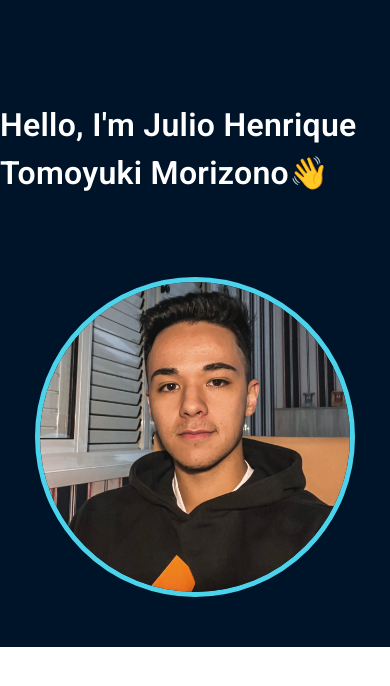
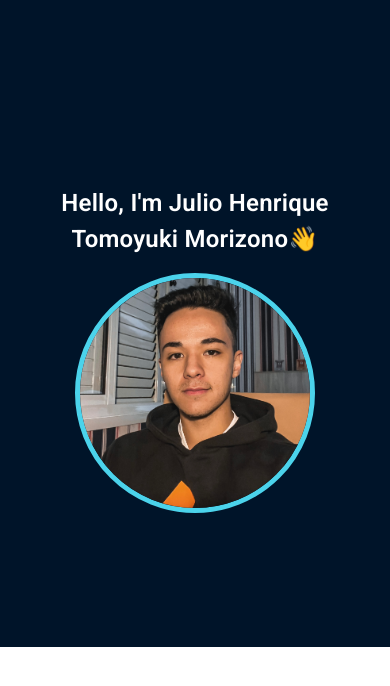
Before and after one commit to juliohtm08/my-portfolio, a React (Vite) app: page / in a window 390 px wide. Shown: the top 686 px of the page. Built offline with nearby package versions, Linux system fonts and the light colour scheme.

Commit message:
reorganizando as pastas

```diff
--- a/index.html
+++ b/index.html
@@ -2,8 +2,8 @@
 <html lang="en">
   <head>
     <meta charset="UTF-8" />
-    <!-- <link rel="icon" type="image/svg+xml" href="/vite.svg" />
-     --><meta name="viewport" content="width=device-width, initial-scale=1.0" />
+    <link rel="icon" type="image/svg+xml" href="/src/assets/icons/code.png" />
+     <meta name="viewport" content="width=device-width, initial-scale=1.0" />
     <title>Julio Henrique Tomoyuki Morizono</title>
   </head>
   <body>
--- a/src/pages/home/Home.jsx
+++ b/src/pages/home/Home.jsx
@@ -1,53 +1,8 @@
 import React from 'react';
-import { Box, Grid2, Typography } from '@mui/material';
-import { styled } from '@mui/material/styles';
-import perfil from '../../assets/images/perfil.png';
-import '../../styles/Home.css'; // Importe o arquivo CSS
-import '../../styles/App.css'; // Importe o arquivo CSS
-
-const Item = styled(Typography)(({ theme }) => ({
-  ...theme.typography.body2,
-  padding: theme.spacing(0),
-  color: 'var(--text-color)',
-}));
+import Presentation from '../../sections/Presentation';
 
 function Home() {
-  return (
-    <Box
-      sx={{
-        flexGrow: 1,
-        backgroundColor: 'var(--background-color)',
-        height: '70vh',
-        display: 'flex',
-        justifyContent: 'center',
-        alignItems: 'center',
-      }}
-    >
-      <Grid2
-        container
-        spacing={10}
-        sx={{
-          width: '100%',
-          maxWidth: '100%',
-          display: 'flex',
-          justifyContent: 'center',
-        }}
-      >
-        <Grid2 item xs={6} className="grid-item-style">
-          <Item>
-            <Typography sx={{ fontSize: '2rem', fontWeight: 600 }}>
-              Hello, I'm Julio Henrique Tomoyuki Morizono👋
-            </Typography>
-          </Item>
-        </Grid2>
-        <Grid2 item xs={6} className="grid-item-style">
-          <Item>
-            <img src={perfil} alt="Perfil" className="image-style" />
-          </Item>
-        </Grid2>
-      </Grid2>
-    </Box>
-  );
+  return <Presentation />;
 }
 
 export default Home;
--- /dev/null
+++ b/src/sections/Presentation.jsx
@@ -0,0 +1,64 @@
+import React from 'react';
+import { Box, Typography, styled, Grid2 } from '@mui/material';
+import perfil from '../assets/images/perfil.png';
+
+import '../styles/Presentation.css';
+
+function Presentation() {
+  const Item = styled(Typography)(({ theme }) => ({
+    ...theme.typography.body2,
+    padding: theme.spacing(0),
+    color: 'var(--text-color)',
+  }));
+  return (
+    <Box
+      sx={{
+        flexGrow: 1,
+        backgroundColor: 'var(--background-color)',
+        minHeight: '70vh',
+        display: 'flex',
+        justifyContent: 'center',
+        alignItems: 'center',
+        padding: { xs: 2, sm: 3, md: 4 },
+      }}
+    >
+      <Grid2
+        container
+        spacing={{ xs: 2, sm: 4, md: 6 }}
+        sx={{
+          width: '100%',
+          maxWidth: '1200px',
+          display: 'flex',
+          justifyContent: 'center',
+          alignItems: 'center',
+        }}
+      >
+        <Grid2 item xs={12} md={6} className="grid-item-style">
+          <Item>
+            <Typography
+              sx={{
+                fontSize: {
+                  xs: '1.5rem',
+                  sm: '1rem',
+                  md: '1.8rem',
+                  lg: '2rem',
+                },
+                fontWeight: 600,
+                textAlign: { xs: 'center', md: 'left' },
+              }}
+            >
+              Hello, I'm Julio Henrique Tomoyuki Morizono👋
+            </Typography>
+          </Item>
+        </Grid2>
+        <Grid2 item xs={12} md={6} className="grid-item-style">
+          <Item>
+            <img src={perfil} alt="Perfil" className="image-style" />
+          </Item>
+        </Grid2>
+      </Grid2>
+    </Box>
+  );
+}
+
+export default Presentation;
--- a/src/styles/Home.css
+++ /dev/null
@@ -1,14 +0,0 @@
-.grid-item-style {
-    display: flex;
-    justify-content: center;
-    align-items: center;
-  }
-
-  .image-style {
-    height: 20rem;
-    width: 100%;
-    aspect-ratio: 1/1;
-    object-fit: cover;
-    border-radius: 50%;
-    border: 5px solid var(--primary-color)
-  }
--- /dev/null
+++ b/src/styles/Presentation.css
@@ -0,0 +1,24 @@
+.grid-item-style {
+    display: flex;
+    justify-content: center;
+    align-items: center;
+    text-align: center;
+  }
+
+  .image-style {
+    height: 20rem;
+    width: 20rem;
+    aspect-ratio: 1/1; /* Garante que a imagem seja quadrada */
+    object-fit: cover; /* Mantém a proporção da imagem */
+    border-radius: 50%;
+    border: 5px solid var(--primary-color);
+    max-width: 100%; /* Garante que a imagem não ultrapasse o contêiner */
+  }
+
+
+  @media (max-width: 1129px) {
+    .image-style {
+      height: 15rem;
+      width: 15rem;
+    }
+  }
```
Also changed, not shown: src/assets/icons/code.png (added).
